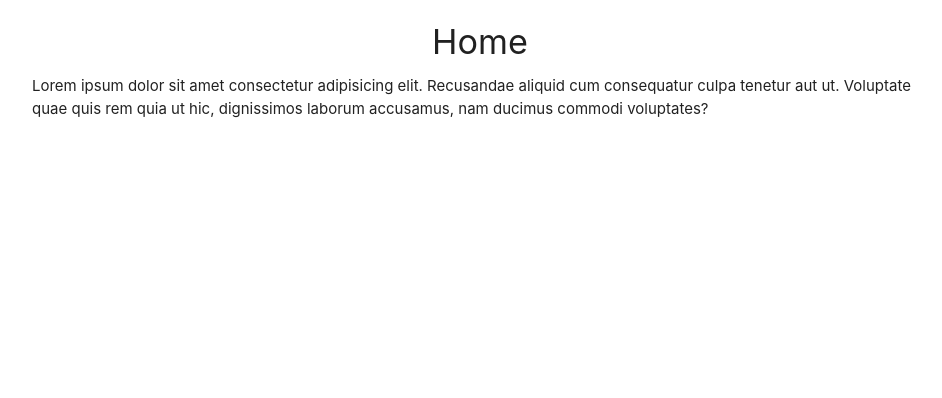
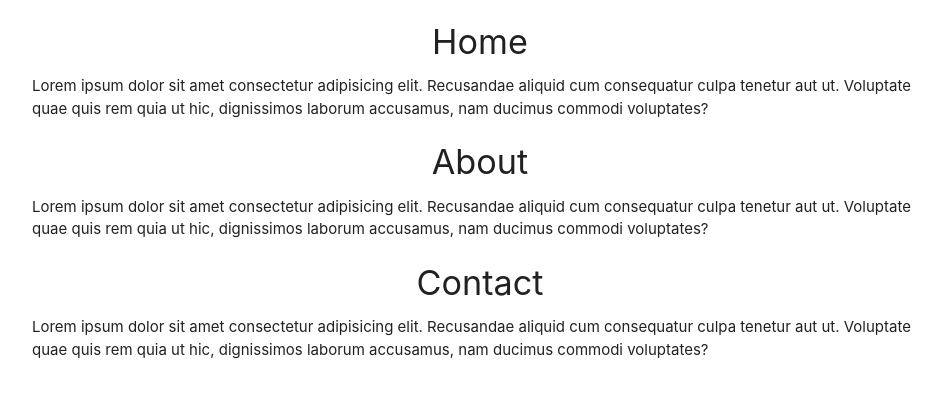
Before and after one commit to zaferozzcan/poketimes, a React (Create React App) app: page /contact in a window 1280 px wide. Shown: the top 398 px of the page, without its empty margins (160-1102 px from the left). Built offline with nearby package versions, Linux system fonts and the light colour scheme.

Commit message:
Add About and Contact components

```diff
--- a/src/App.js
+++ b/src/App.js
@@ -1,11 +1,15 @@
 import React from "react";
 // import "./styles.css";
 import Home from "./components/Home";
+import About from "./components/About";
+import Contact from "./components/Contact";
 
 export default function App() {
   return (
     <div className="App">
       <Home />
+      <About />
+      <Contact />
     </div>
   );
 }
--- /dev/null
+++ b/src/components/About.jsx
@@ -0,0 +1,16 @@
+import React from "react";
+
+function About() {
+  return (
+    <div className="container">
+      <h4 className="center">About</h4>
+      <p>
+        Lorem ipsum dolor sit amet consectetur adipisicing elit. Recusandae
+        aliquid cum consequatur culpa tenetur aut ut. Voluptate quae quis rem
+        quia ut hic, dignissimos laborum accusamus, nam ducimus commodi
+        voluptates?
+      </p>
+    </div>
+  );
+}
+export default About;
--- /dev/null
+++ b/src/components/Contact.jsx
@@ -0,0 +1,16 @@
+import React from "react";
+
+function Contact() {
+  return (
+    <div className="container">
+      <h4 className="center">Contact</h4>
+      <p>
+        Lorem ipsum dolor sit amet consectetur adipisicing elit. Recusandae
+        aliquid cum consequatur culpa tenetur aut ut. Voluptate quae quis rem
+        quia ut hic, dignissimos laborum accusamus, nam ducimus commodi
+        voluptates?
+      </p>
+    </div>
+  );
+}
+export default Contact;
```
